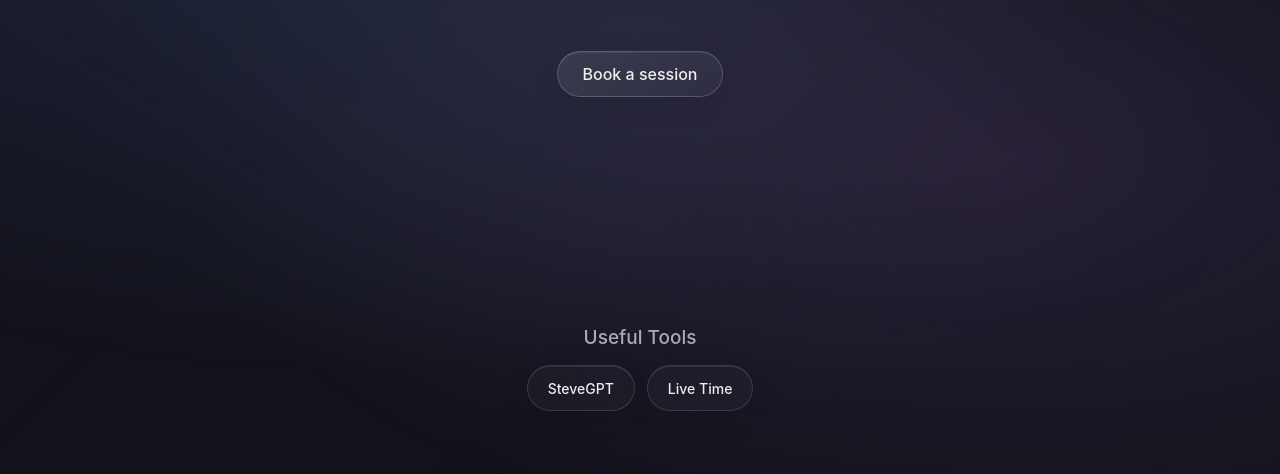
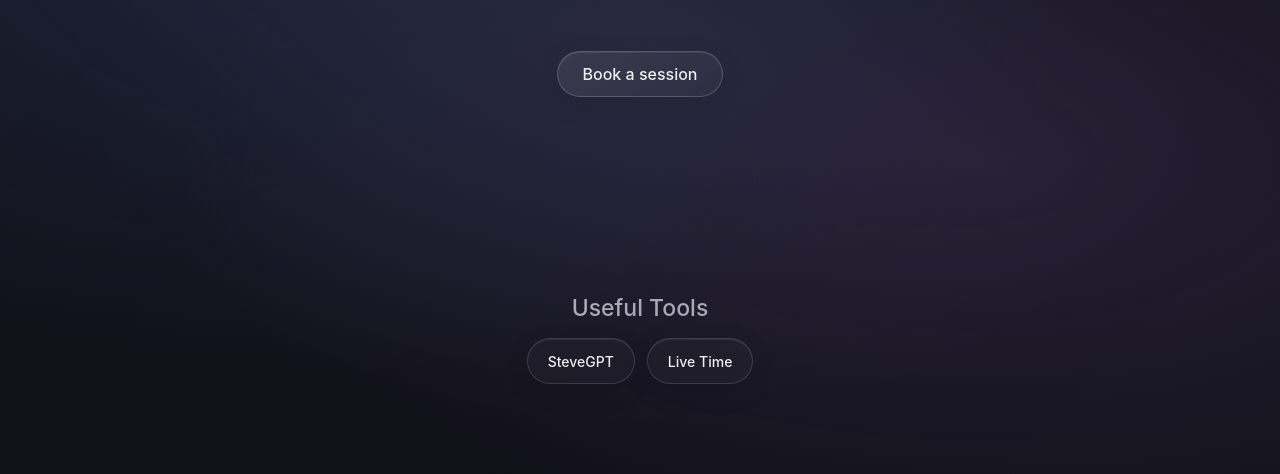
Before and after one commit to hmy4real/tutorwebsite, a plain HTML site: page index.html in a window 1280 px wide. Shown: the part 326-800 px from the top of the page. Drawn offline with Linux system fonts and the light colour scheme.

Commit message:
Make the tools heading larger and raise the section

```diff
--- a/index.html
+++ b/index.html
@@ -177,14 +177,14 @@
           0 8px 32px #aeb6ff12;
       }
       .tools {
-        margin-top: calc(-1 * min(22svh, 210px));
+        margin-top: calc(-1 * min(26svh, 245px));
         padding: 28px 24px 0;
         text-align: center;
       }
       .tools h2 {
         margin: 0 0 16px;
         color: var(--muted);
-        font-size: 19px;
+        font-size: 23px;
         font-weight: 500;
       }
       .tool-links {
@@ -237,7 +237,7 @@
       }
       @media (max-height: 560px) {
         .tools {
-          margin-top: -40px;
+          margin-top: -52px;
         }
       }
       @keyframes content-in {
```
